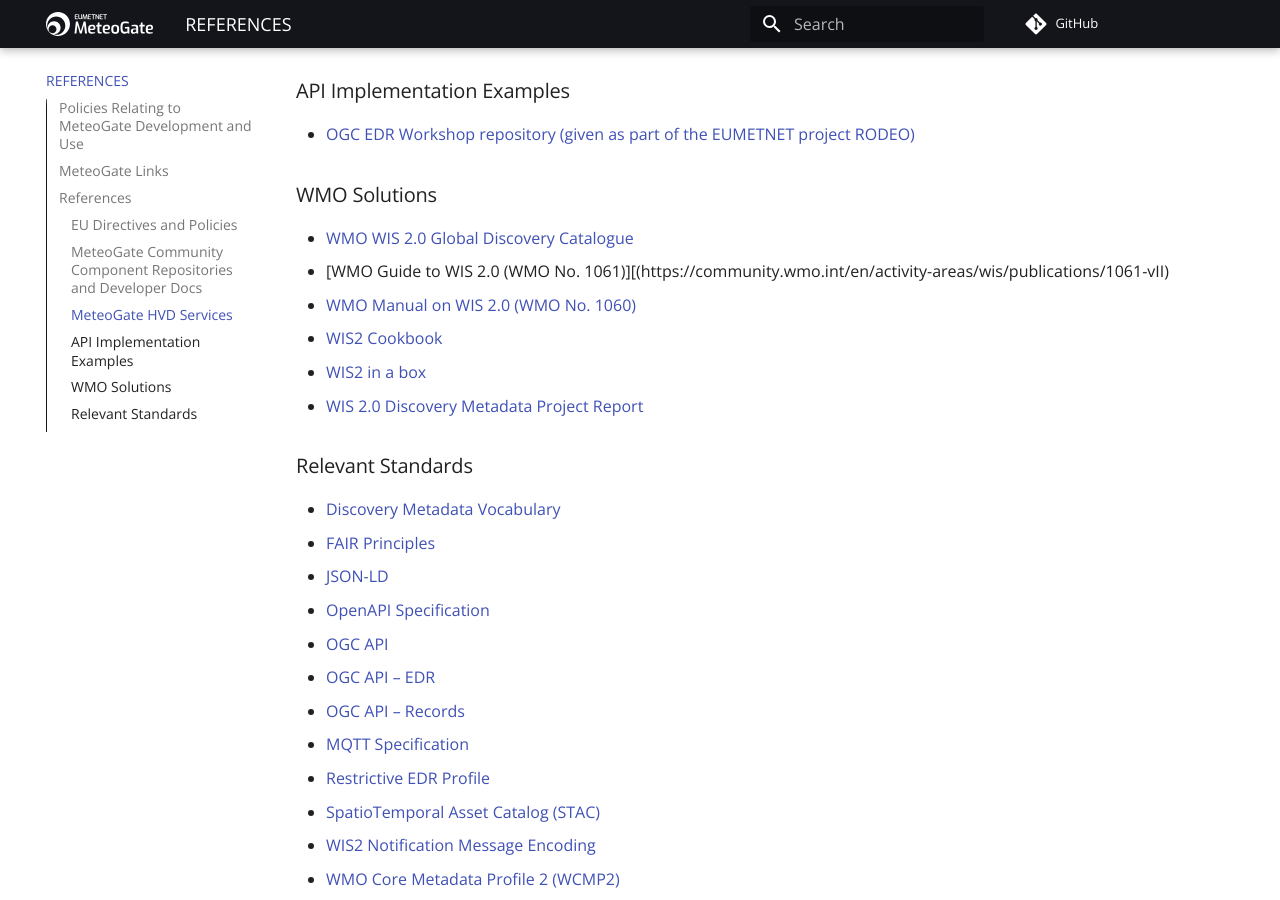
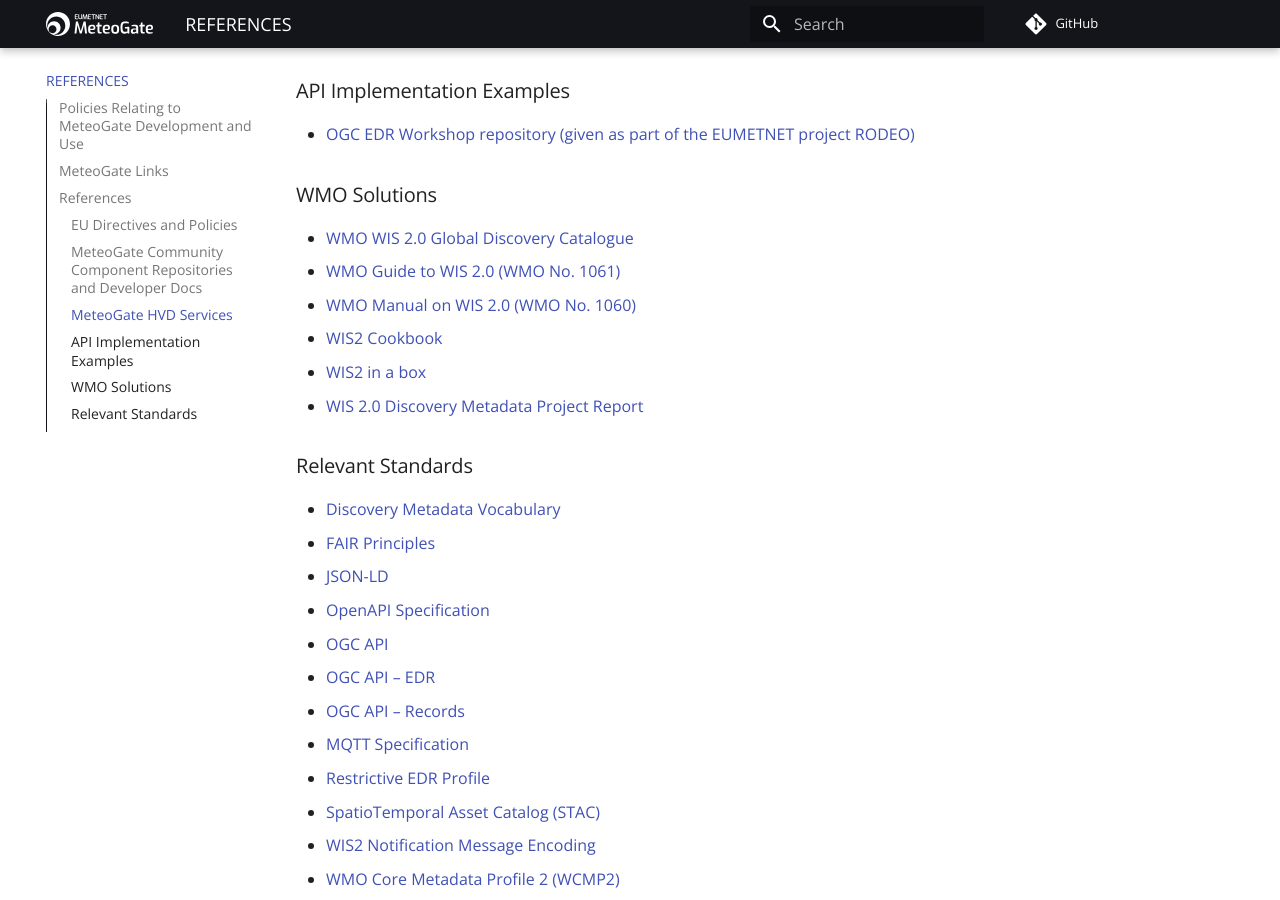
Before and after one commit to EUMETNET/meteogate-documentation, an MkDocs documentation site: the page built from docs/references.md, in a window 1280 px wide and 900 px high, scrolled down 2277 px. Built offline with MkDocs 1.6.1 and Material for MkDocs 9.7.7, drawn with Linux system fonts in a browser that asks for light colours; comment, search, counter and statistics services are not loaded.

Commit message:
Update references.md

```diff
--- a/docs/references.md
+++ b/docs/references.md
@@ -74,7 +74,7 @@ This section lists useful references related to MeteoGate.
 ### WMO Solutions
 
   - [WMO WIS 2.0 Global Discovery Catalogue]()
-  - [WMO Guide to WIS 2.0 (WMO No. 1061)][(https://community.wmo.int/en/activity-areas/wis/publications/1061-vII)
+  - [WMO Guide to WIS 2.0 (WMO No. 1061)](https://community.wmo.int/en/activity-areas/wis/publications/1061-vII)
   - [WMO Manual on WIS 2.0 (WMO No. 1060)](https://community.wmo.int/en/activity-areas/wis/publications/1060-vII)
   - [WIS2 Cookbook](https://wmo-im.github.io/wis2-cookbook/cookbook/wis2-cookbook-DRAFT.html)
   - [WIS2 in a box](https://community.wmo.int/en/activity-areas/wis/wis2box)
```
